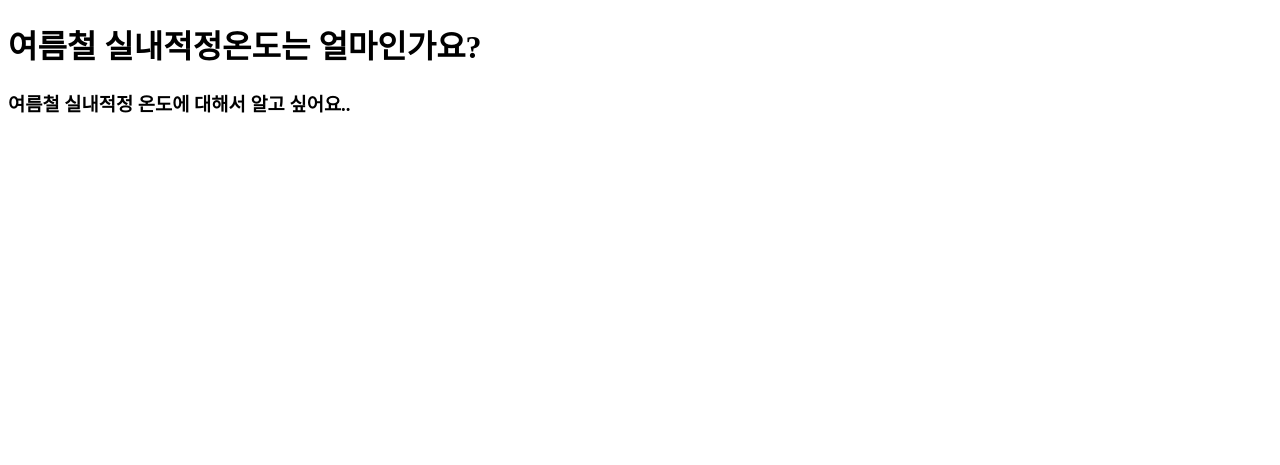
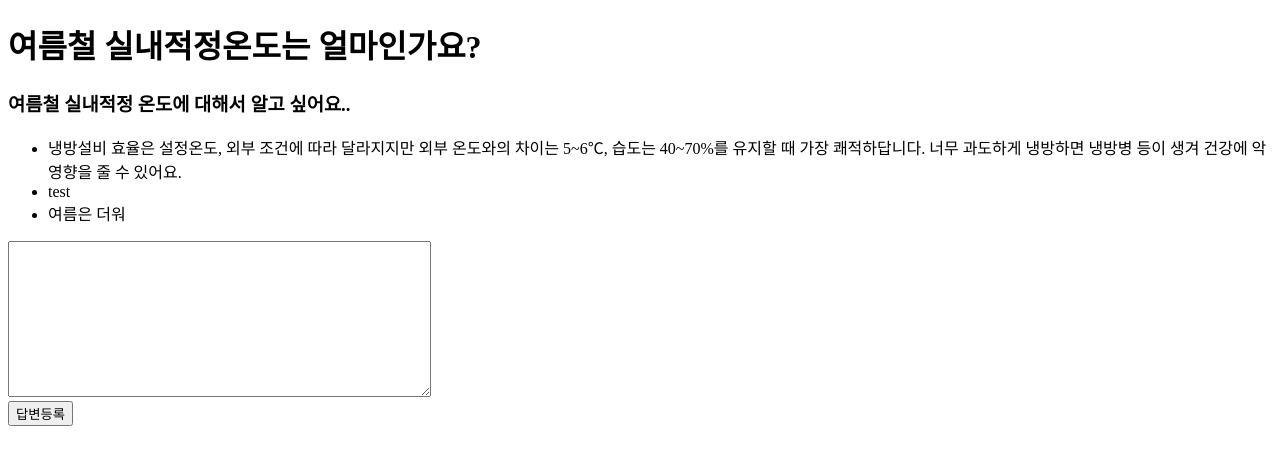
Before and after one commit to eunburi/mypyweb, a Django app: page /board/1/ in a window 1280 px wide. Shown: the top 465 px of the page. Run offline with Django 4.2, Linux system fonts and the light colour scheme; data comes from the database, SQL or seed files in the repository; both versions use the stored data as it was after the commit.

Commit message:
form register

```diff
--- a/pyweb/board/admin.py
+++ b/pyweb/board/admin.py
@@ -1,6 +1,7 @@
 from django.contrib import admin
 
-from board.models import Question
+from board.models import Question, Answer
 
 # 관리자 페이지에 등록
 admin.site.register(Question)  #질문 모델 등록
+admin.site.register(Answer) #답변 모델 등록
--- a/pyweb/board/urls.py
+++ b/pyweb/board/urls.py
@@ -6,4 +6,8 @@ app_name = 'board'
 urlpatterns = [
     path('', views.question_list, name='question_list'),
     path('<int:question_id>/', views.detail, name='detail'),
+    path('question/create/', views.question_create,
+         name='question_create'),
+    path('answer/create/<int:question_id>/', views.answer_create,
+         name='answer_create'),
 ]
--- a/pyweb/board/views.py
+++ b/pyweb/board/views.py
@@ -1,7 +1,9 @@
 from django.http import HttpResponse
-from django.shortcuts import render
+from django.shortcuts import render, redirect
+from django.utils import timezone
 
 from board.models import Question
+from board.forms import QuestionForm, AnswerForm
 
 
 def index(request):
@@ -17,3 +19,36 @@ def detail(request, question_id):
     question = Question.objects.get(id=question_id)
     context = {'question': question}
     return render(request, 'board/detail.html', context)
+
+#질문등록
+def question_create(request):
+    if request.method == "POST":
+        form = QuestionForm(request.POST) # 입력된 데이터가 있는 폼
+        if form.is_valid(): # 폼이 유효성 검사를 통과했다면
+            question = form.save(commit=False) #가짜저장
+            question.create_date = timezone.now() # 등록일 생성
+            form.save() # 진짜 저장
+            return redirect('board:question_list') #질문목록 페이지로 이동
+
+    else: #get방식
+        form = QuestionForm() #폼 객체 생성(빈 폼 생성)
+    context = {'form': form}
+    return render(request, 'board/question_form.html', context) # get방식
+
+#답변등록
+def answer_create(request, question_id):
+    #질문이 1개 있어야 답변을 등록할 수 있음
+    question = Question.objects.get(id=question_id)
+    if request.method == "POST":
+        form = AnswerForm(request.POST)
+        if form.is_valid():
+            answer = form.save(commit=False) # content만 저장
+            answer.create_date = timezone.now() #답변등록일
+            answer.question = question #외래 키 달성
+            form.save()
+            return redirect('board:detail', question_id=question.id) #question.id
+
+    else:
+        form = AnswerForm()  #빈 폼 생성
+    context = {'question' : question, 'form':form}
+    return render(request, 'board/detail.html',context)
--- a/pyweb/templates/board/detail.html
+++ b/pyweb/templates/board/detail.html
@@ -7,5 +7,21 @@
 <body>
     <h1>{{ question.subject }}</h1>
     <h3>{{ question.content }}</h3>
+    <div>
+        <ul>
+            {% for answer in question.answer_set.all %}
+            <li>{{  answer.content }}</li>
+            {%  endfor %}
+        </ul>
+    </div>
+    <!--답변 등록 폼 -->
+    <form action="{% url 'board:answer_create' question.id  %}" method="post">
+        <!--폼밑에 넣어둡시다-->
+        {%  csrf_token   %}
+        <div>
+            <textarea name="content" rows="10" cols="50"></textarea>
+        </div>
+        <button type="submit">답변등록</button>
+    </form>
 </body>
 </html>
--- a/pyweb/templates/board/question_list.html
+++ b/pyweb/templates/board/question_list.html
@@ -19,5 +19,7 @@
     {% else %}
         <p>질문이 없습니다.</p>
     {% endif %}
+    <!--질문등록 메뉴-->
+    <a href="{% url 'board:question_create' %}">질문 등록</a>
 </body>
 </html>
```
Also changed, not shown: pyweb/board/forms.py (added, +20 -0 lines), pyweb/templates/board/question_form.html (added, +15 -0 lines), pyweb/db.sqlite3.
